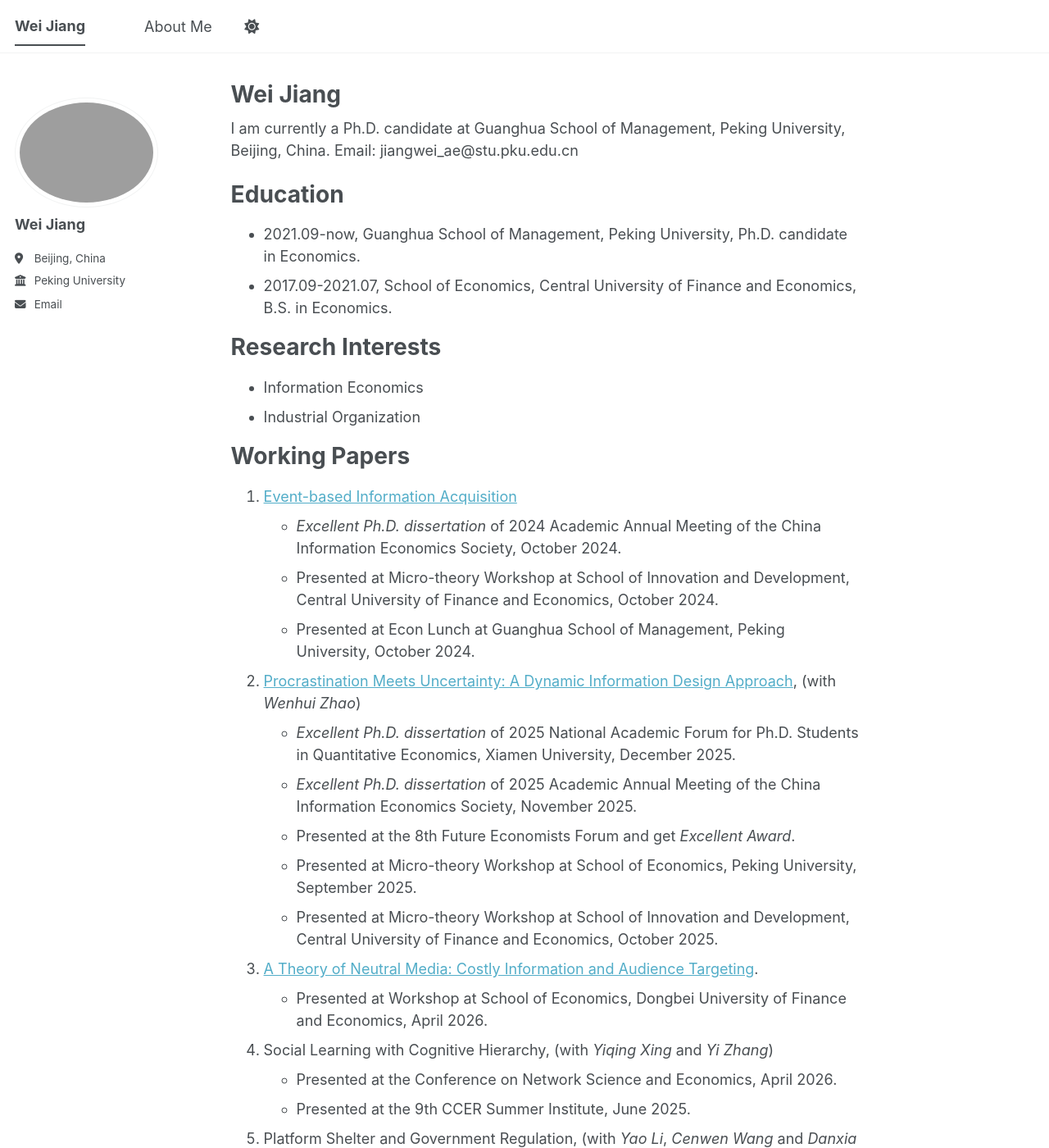
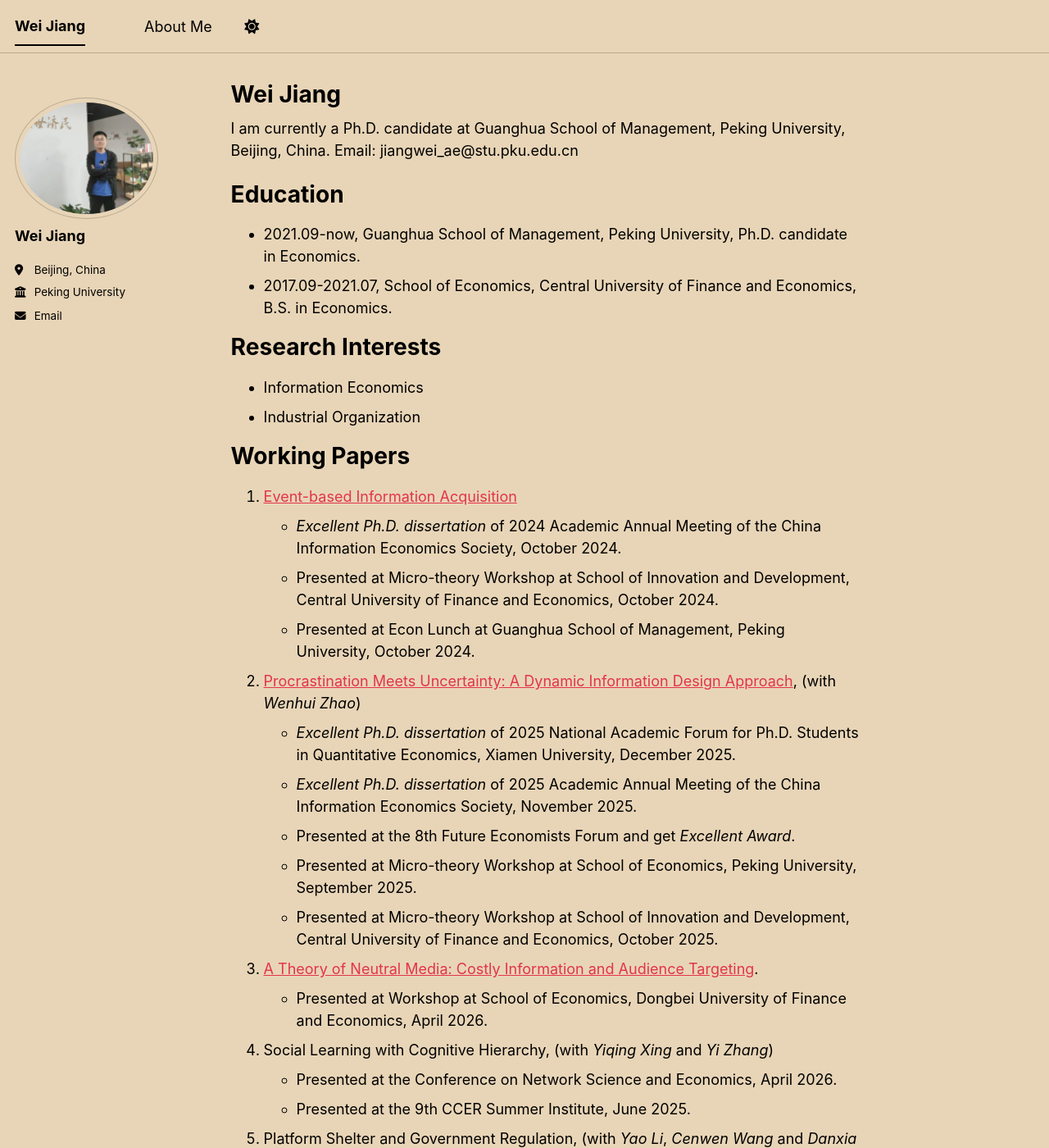
Before and after one commit to jiangwei-econ/jiangwei-econ.github.io, a Jekyll site: the page built from _pages/about.md, in a window 1280 px wide and 1400 px high. Shown: the whole window at 82% size. Built offline with Jekyll 4.4.1, drawn with Linux system fonts in a browser that asks for light colours; a script bundle is joined from its source files by our own code; library files that are not in the unit come from our copies.

Commit message:
Update _config.yml

```diff
--- a/_config.yml
+++ b/_config.yml
@@ -8,7 +8,7 @@
 
 # Basic Site Settings
 locale                   : "China"
-site_theme               : "default" # The available themes options are "default", "air", "sunrise", "mint", "dirt" and "contrast"
+site_theme               : "sunrise" # The available themes options are "default", "air", "sunrise", "mint", "dirt" and "contrast"
 title                    : "Wei Jiang"
 title_separator          : "-"
 name                     : &name "Wei Jiang"
@@ -23,7 +23,7 @@
 #               Additional customization can be done by editing /_includes/author-profile.html
 author:
   # Biographic information
-  avatar           : #"profile.png"
+  avatar           : "jw.jpg"
   name             : "Wei Jiang"
   pronouns         : # example: "he/his"
   bio              : ""
```
